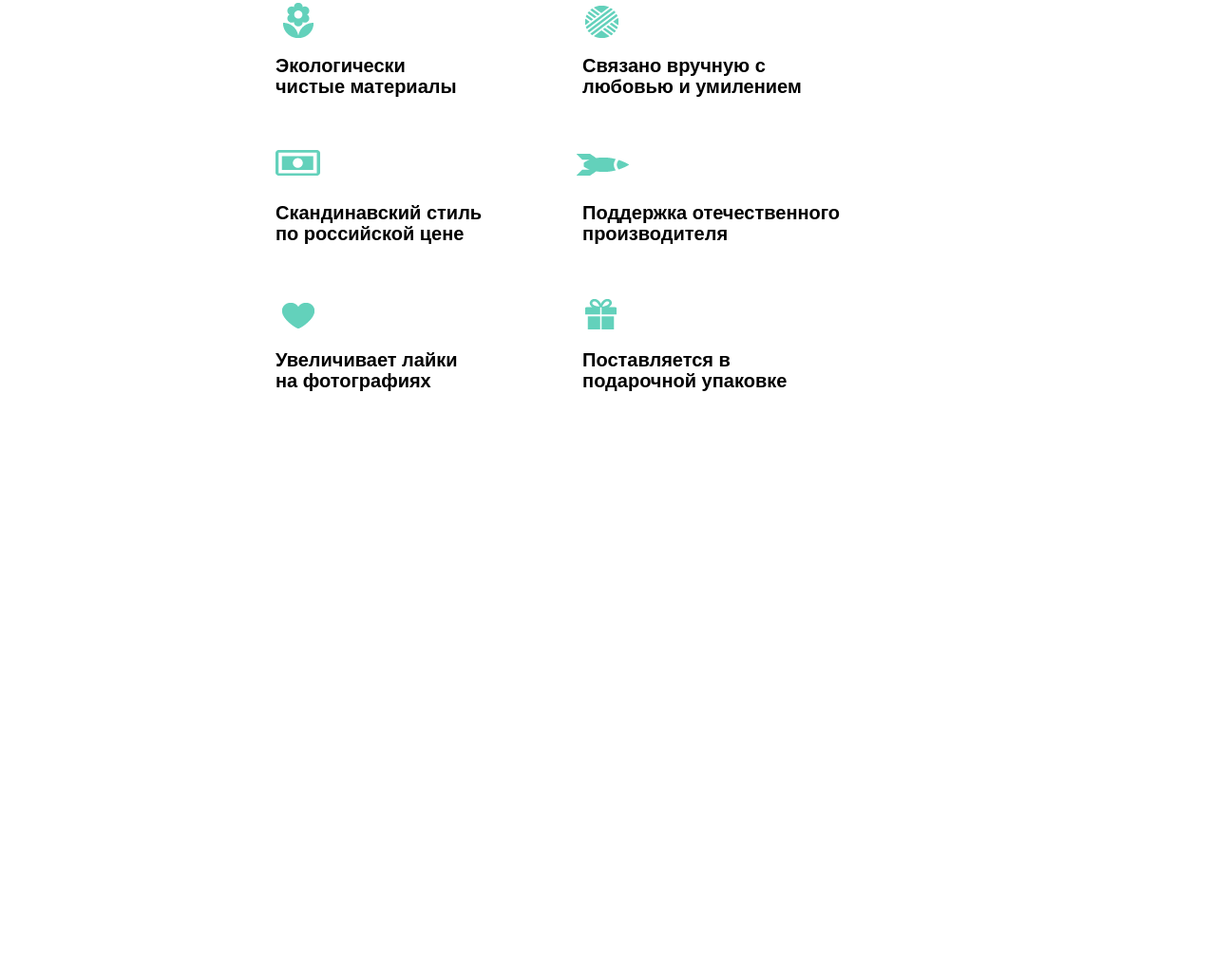
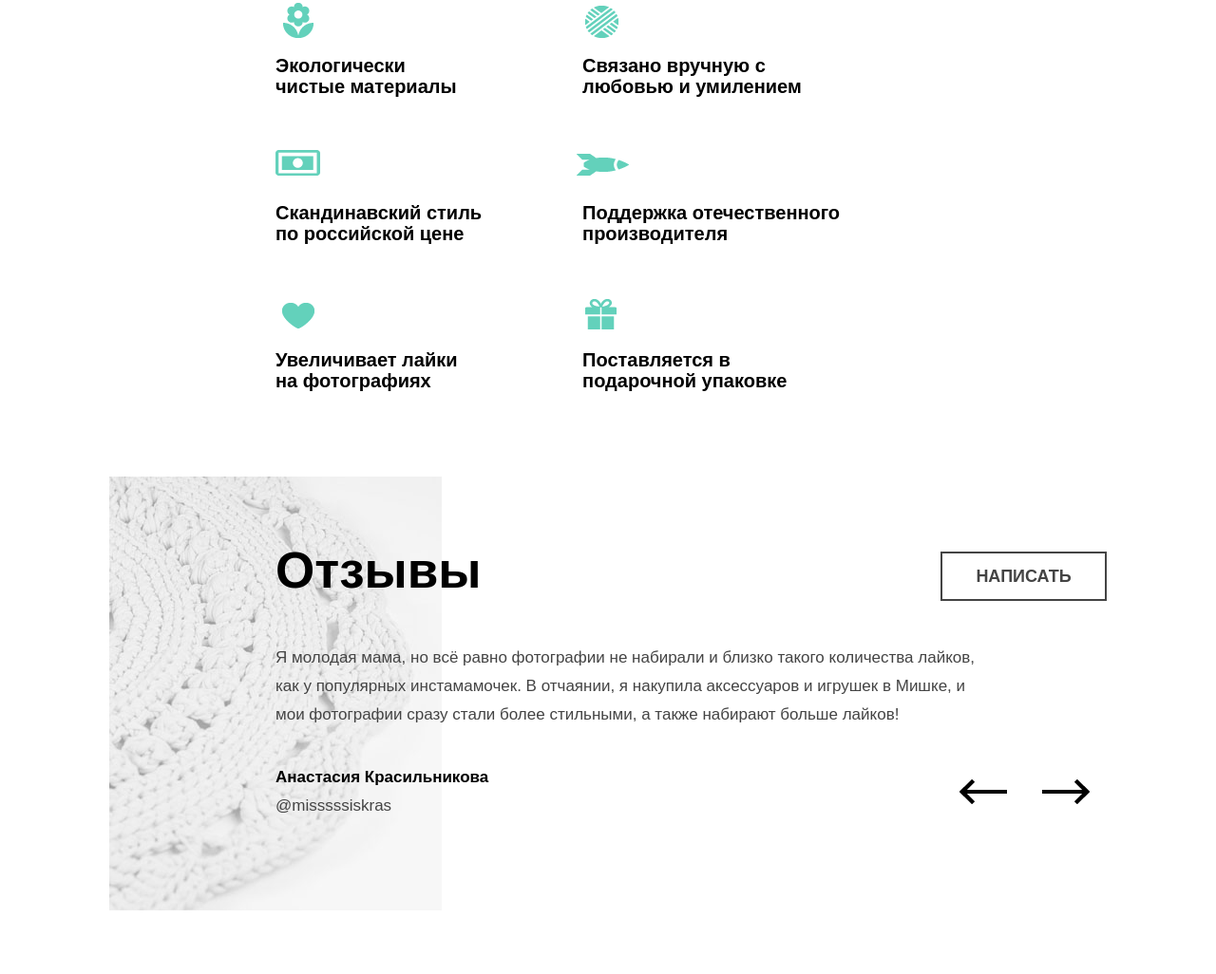
Before and after one commit to Bevados/mishka, a website: page source/index.html in a window 1280 px wide. Shown: the part 1797-2823 px from the top of the page at 95% size. Before the commit the page ends 2299 px from the top, so only its background shows below. Drawn offline with Linux system fonts and the light colour scheme.

Commit message:
Added block reviews for page index

```diff
--- a/source/index.html
+++ b/source/index.html
@@ -99,6 +99,19 @@
                     </ul>
                 </div>
             </section>
+            <section class="reviews">
+                <div class="reviews__wrapper">
+                    <h2 class="reviews__title">Отзывы</h2>
+                    <p class="reviews__text">Я молодая мама, но всё равно фотографии не набирали и близко такого количества лайков, как у популярных инстамамочек. В отчаянии, я накупила аксессуаров и игрушек в Мишке, и мои фотографии сразу стали более стильными, а также набирают больше лайков!</p>
+                    <p class="reviews__author">Анастасия Красильникова</p>
+                    <p class="reviews__login">@misssssiskras</p>
+                    <div class="reviews__leaf-through">
+                        <button class="reviews__previous"><span class="visually-hidden">Предыдущий отзыв</span></button>
+                        <button class="reviews__next"><span class="visually-hidden">Следующий отзыв</span></button>
+                    </div>
+                    <button class="reviews__write">Написать</button>
+                </div>
+            </section>
         </main>
     </body>
 </html>
--- /dev/null
+++ b/source/sass/blocks/index/reviews.scss
@@ -0,0 +1,201 @@
+.reviews {
+    margin: 0 auto;
+    min-width: 320px;
+    max-width: 1250px;
+    width: 100%;
+    background-color: #fff;
+}
+
+.reviews__wrapper {
+    padding: 0 30px 45px;
+    position: relative;
+    max-width: 1050px;
+}
+
+.reviews__title {
+    margin-bottom: 24px;
+    @include font('OpenSans', 25px, 30px, bold, #000);
+}
+
+.reviews__text {
+    margin-bottom: 28px;
+    max-width: 750px;
+    @include font('OpenSans', 15px, 30px, normal, #444);
+}
+
+.reviews__author {
+    margin-bottom: 10px;
+    @include font('OpenSans', 17px, 20px, bold, #000);
+}
+
+.reviews__login {
+    margin-bottom: 34px;
+    @include font('OpenSans', 17px, 20px, normal, #444);
+}
+
+.reviews__leaf-through {
+    margin-bottom: 38px;
+    width: 100%;
+    border: 1px solid #ececec;
+    font-size: 0;
+    line-height: 0;
+}
+
+.reviews__previous {
+    padding-top: 12px;
+    padding-bottom: 12px;
+    position: relative;
+    width: 50%;
+    border-right: 1px solid #ececec;;
+    &::before {
+        content: '';
+        position: relative;
+        top: 0;
+        left: 0;
+        display: inline-block;
+        width: 50px;
+        height: 26px;
+        background-image: url('../img/reviews__previous.png');
+        background-repeat:no-repeat;
+    }
+    &:hover::before {
+        opacity: 0.6;
+    }
+    &:active::before {
+        opacity: 0.3;
+    }
+}
+
+.reviews__next {
+    padding-top: 12px;
+    padding-bottom: 12px;
+    position: relative;
+    width: 50%;
+    &::before {
+        content: '';
+        position: relative;
+        top: 0;
+        left: 0;
+        display: inline-block;
+        width: 50px;
+        height: 26px;
+        background-image: url('../img/reviews__next.png');
+        background-repeat:no-repeat;
+    }
+    &:hover::before {
+        opacity: 0.6;
+    }
+    &:active::before {
+        opacity: 0.3;
+    }
+}
+
+.reviews__write {
+    padding-top: 14px;
+    padding-bottom: 14px;
+    width: 100%;
+    @include font('OpenSans', 18px, 20px, bold, #444);
+    text-transform: uppercase;
+    border: 2px solid #444;
+    &:hover {
+        color: rgba($color: #fff, $alpha: 1.0);
+        background-color: #444;
+    }
+    &:active {
+        color: rgba($color: #fff, $alpha: 0.3);
+    }
+}
+
+@media (min-width: 650px) {
+    .reviews__login {
+        margin-bottom: 0;
+    }
+
+    .reviews__leaf-through {
+        margin-bottom: 0;
+        position: absolute;
+        bottom: 45px;
+        right: 30px;
+        width: 174px;
+        border: none;
+    }
+
+    .reviews__previous {
+        border: none;
+    }
+
+    .reviews__write {
+        position: absolute;
+        width: 175px;
+        top: 0;
+        right: 30px;
+    }
+}
+
+@media (min-width: 728px) and (max-width:767px) {
+    .reviews__wrapper {
+        margin: 0 auto;
+        width: 728px;
+    }
+}
+
+@media (min-width: 768px) {
+    .reviews__wrapper {
+        margin: 0 auto;
+        padding: 77px 50px 119px;
+        background-image: url('../img/reviews__wrapper-bg.jpg');
+        background-repeat: no-repeat;
+    }
+
+    .reviews__title {
+        margin-bottom: 49px;
+        font-size: 43px;
+        line-height: 50px;
+    }
+
+    .reviews__text {
+        margin-bottom: 60px;
+        font-size: 17px;
+    }
+
+    .reviews__leaf-through {
+        bottom: 119px;
+        right: 50px;
+    }
+
+    .reviews__write {
+        top: 79px;
+        right: 50px;
+    }
+}
+
+@media (min-width: 1050px) {
+    .reviews__wrapper {
+        padding-top: 70px;
+        padding-left: 175px;
+        padding-bottom: 167px;
+    }
+
+    .reviews__title {
+        font-size: 53px;
+        line-height: 57px;
+    }
+
+    .reviews__text {
+        margin-bottom: 41px;
+    }
+
+    .reviews__leaf-through {
+        bottom: 167px;
+    }
+}
+
+@media (min-width: 1150px) {
+    .reviews__leaf-through {
+        right: 0;
+    }
+
+    .reviews__write {
+        right: 0;
+    }
+}
--- a/source/sass/style.scss
+++ b/source/sass/style.scss
@@ -5,3 +5,4 @@
 @import "blocks/index/product";
 @import "blocks/index/product-week";
 @import "blocks/index/about-us";
+@import "blocks/index/reviews";
```
Also changed, not shown: source/css/style.css, source/img/reviews__next.png (added), source/img/reviews__previous.png (added), source/img/reviews__wrapper-bg.jpg (added).
